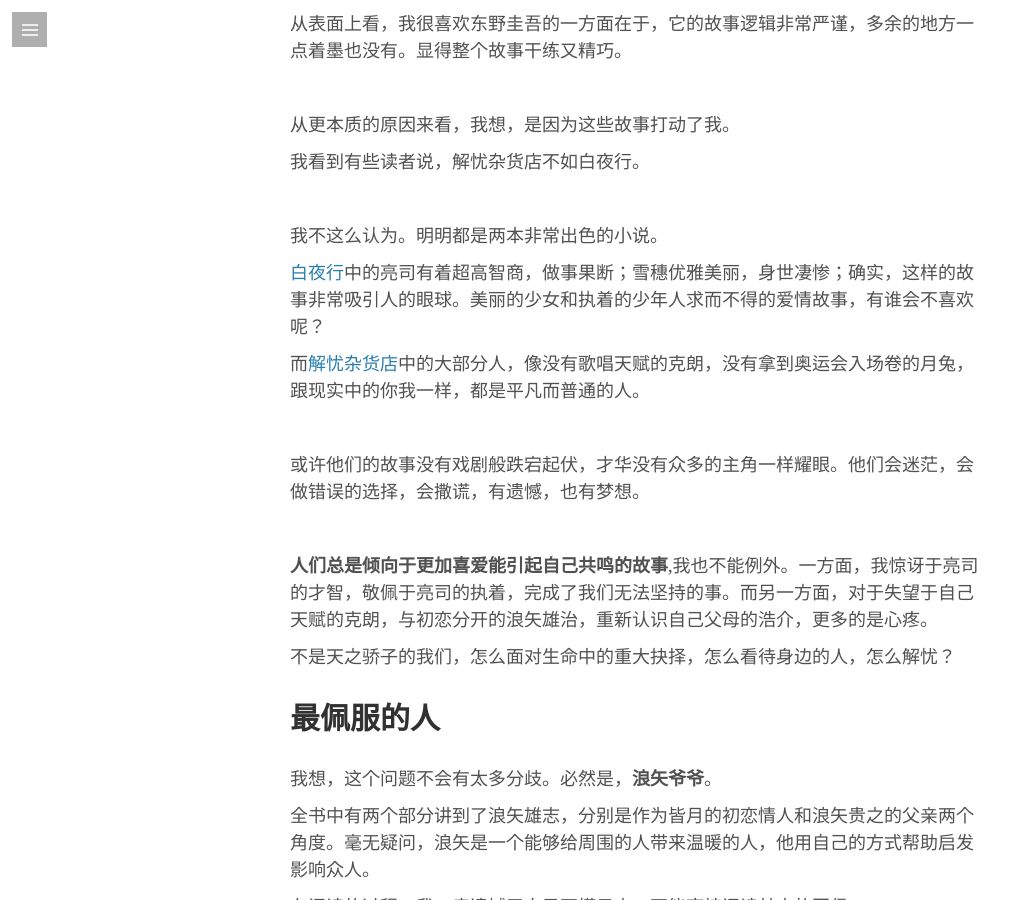
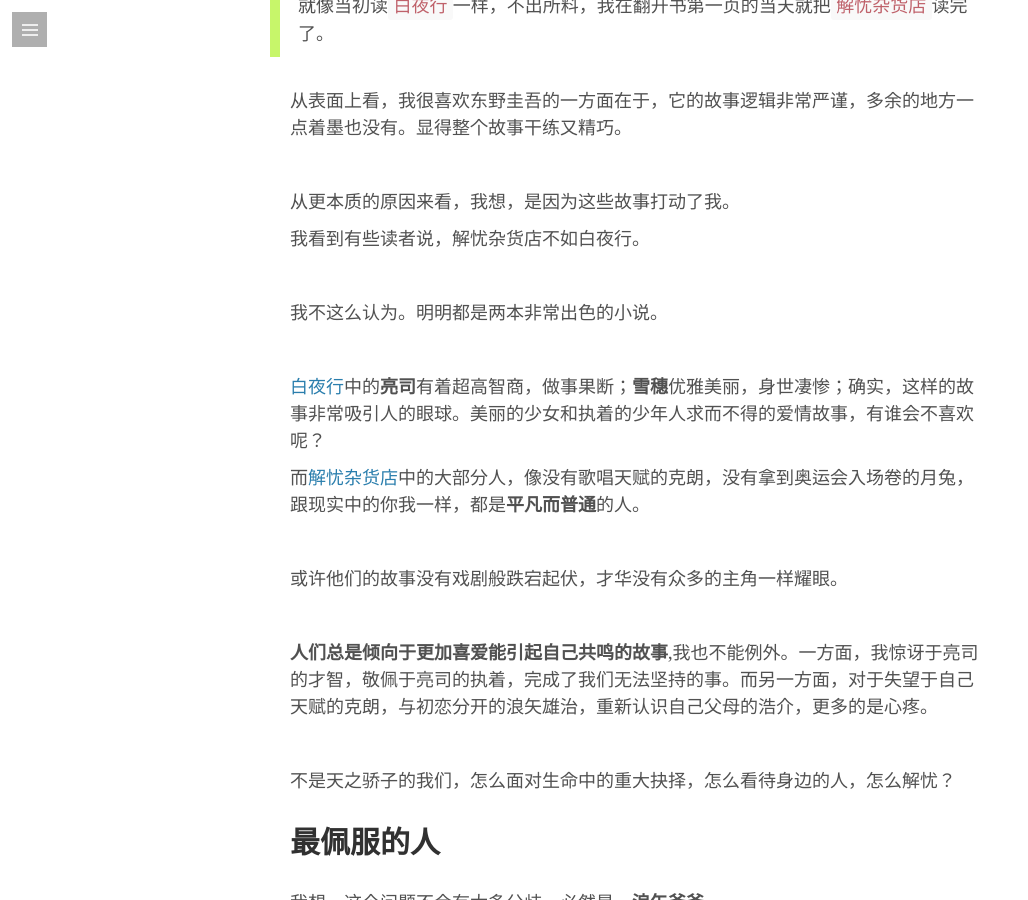
Before and after one commit to uglyyouth/uglyyouth.github.io, a Jekyll site: the page built from _posts/2016-11-28-MiraclesoftheNamiyaGeneralStore.md, in a window 1280 px wide and 900 px high, scrolled down 1725 px. Shown: the whole window, without its empty margins (0-1028 px from the left). Built offline with Jekyll 4.4.1, drawn with Linux system fonts in a browser that asks for light colours; some web fonts are replaced; comment, search, counter and statistics services are not loaded; some of the changed text lies outside the part shown.

Commit message:
post change2

```diff
--- a/_posts/2016-11-28-MiraclesoftheNamiyaGeneralStore.md
+++ b/_posts/2016-11-28-MiraclesoftheNamiyaGeneralStore.md
@@ -9,8 +9,10 @@
 
 ![book](/media/2016-11-28/1.jpg)
 
+<br />
 
-就像当初读`白夜行`一样，不出所料，我在翻开书第一页的当天就把`解忧杂货店`读完了。
+
+>就像当初读`白夜行`一样，不出所料，我在翻开书第一页的当天就把`解忧杂货店`读完了。
 
 
 从表面上看，我很喜欢东野圭吾的一方面在于，它的故事逻辑非常严谨，多余的地方一点着墨也没有。显得整个故事干练又精巧。
@@ -25,27 +27,32 @@
 
 我不这么认为。明明都是两本非常出色的小说。
 
-[白夜行](http://baike.baidu.com/subview/860970/6179274.htm#viewPageContent)中的亮司有着超高智商，做事果断；雪穗优雅美丽，身世凄惨；确实，这样的故事非常吸引人的眼球。美丽的少女和执着的少年人求而不得的爱情故事，有谁会不喜欢呢？
+<br />
 
-而[解忧杂货店](http://baike.baidu.com/link?url=amSNy8H9LDggxsR46X31TuX_HD1G3y2RoFfFDV8A74JedZ2mgO3_AIpmTQ0B5t8sZW2Lftdqa6nCdqcoxlWhzi1krNAoi2I1_761W1-gjM_)中的大部分人，像没有歌唱天赋的克朗，没有拿到奥运会入场卷的月兔，跟现实中的你我一样，都是平凡而普通的人。
+[白夜行](http://baike.baidu.com/subview/860970/6179274.htm#viewPageContent)中的**亮司**有着超高智商，做事果断；**雪穗**优雅美丽，身世凄惨；确实，这样的故事非常吸引人的眼球。美丽的少女和执着的少年人求而不得的爱情故事，有谁会不喜欢呢？
+
+而[解忧杂货店](http://baike.baidu.com/link?url=amSNy8H9LDggxsR46X31TuX_HD1G3y2RoFfFDV8A74JedZ2mgO3_AIpmTQ0B5t8sZW2Lftdqa6nCdqcoxlWhzi1krNAoi2I1_761W1-gjM_)中的大部分人，像没有歌唱天赋的克朗，没有拿到奥运会入场卷的月兔，跟现实中的你我一样，都是**平凡而普通**的人。
 
 <br />
 
-或许他们的故事没有戏剧般跌宕起伏，才华没有众多的主角一样耀眼。他们会迷茫，会做错误的选择，会撒谎，有遗憾，也有梦想。
+或许他们的故事没有戏剧般跌宕起伏，才华没有众多的主角一样耀眼。
 
 <br />
 
 **人们总是倾向于更加喜爱能引起自己共鸣的故事**,我也不能例外。一方面，我惊讶于亮司的才智，敬佩于亮司的执着，完成了我们无法坚持的事。而另一方面，对于失望于自己天赋的克朗，与初恋分开的浪矢雄治，重新认识自己父母的浩介，更多的是心疼。
 
-不是天之骄子的我们，怎么面对生命中的重大抉择，怎么看待身边的人，怎么解忧？
+<br />
 
 
+不是天之骄子的我们，怎么面对生命中的重大抉择，怎么看待身边的人，怎么解忧？
 
 
 
 ## 最佩服的人
 
 我想，这个问题不会有太多分歧。必然是，**浪矢爷爷**。
+
+<br />
 
 全书中有两个部分讲到了浪矢雄志，分别是作为皆月的初恋情人和浪矢贵之的父亲两个角度。毫无疑问，浪矢是一个能够给周围的人带来温暖的人，他用自己的方式帮助启发影响众人。
 
@@ -59,11 +66,17 @@
 
 作为全书的第二章，并不是高潮，还是莫名其妙地被这个故事迷住了。也许是好奇那首大放异彩的`重生`吧。看完书后，我还是鬼使神差地打开音乐播放器，听了大部分叫做**重生**的歌。有一首挺喜欢的：
 
->我不想做我
->现实中总平凡又落寞
->好像有一种惊心动魄
->来交换一成不变的我
->哪怕是简短的漂泊
->至少有过短暂肆意挥霍
 
 <iframe frameborder="no" border="0" marginwidth="0" marginheight="0" width="330" height="86" src="http://music.163.com/outchain/player?type=2&id=29710870&auto=1&height=66"></iframe>
+
+>我不想做我
+
+>现实中总平凡又落寞
+
+>好像有一种惊心动魄
+
+>来交换一成不变的我
+
+>哪怕是简短的漂泊
+
+>至少有过短暂肆意挥霍
```
